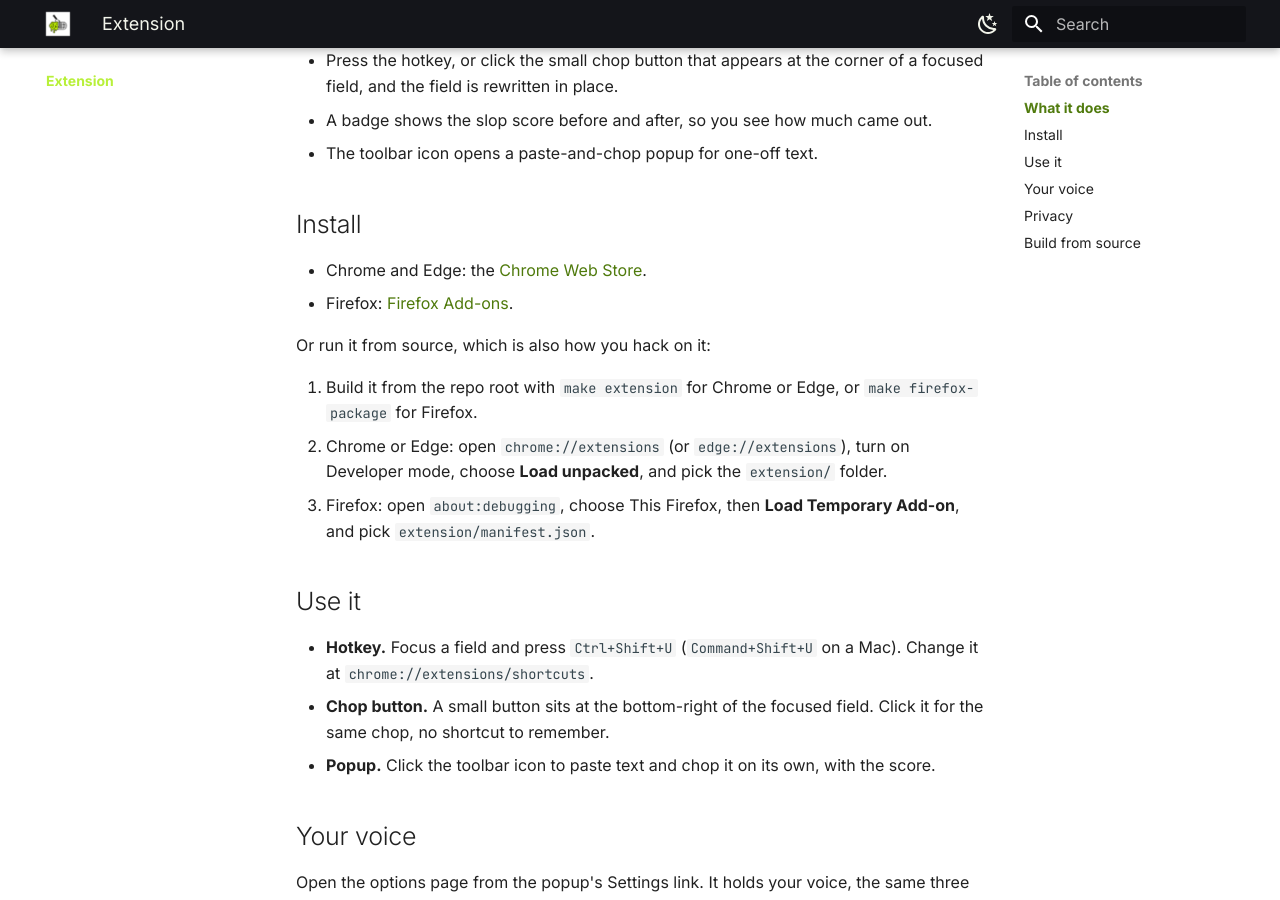
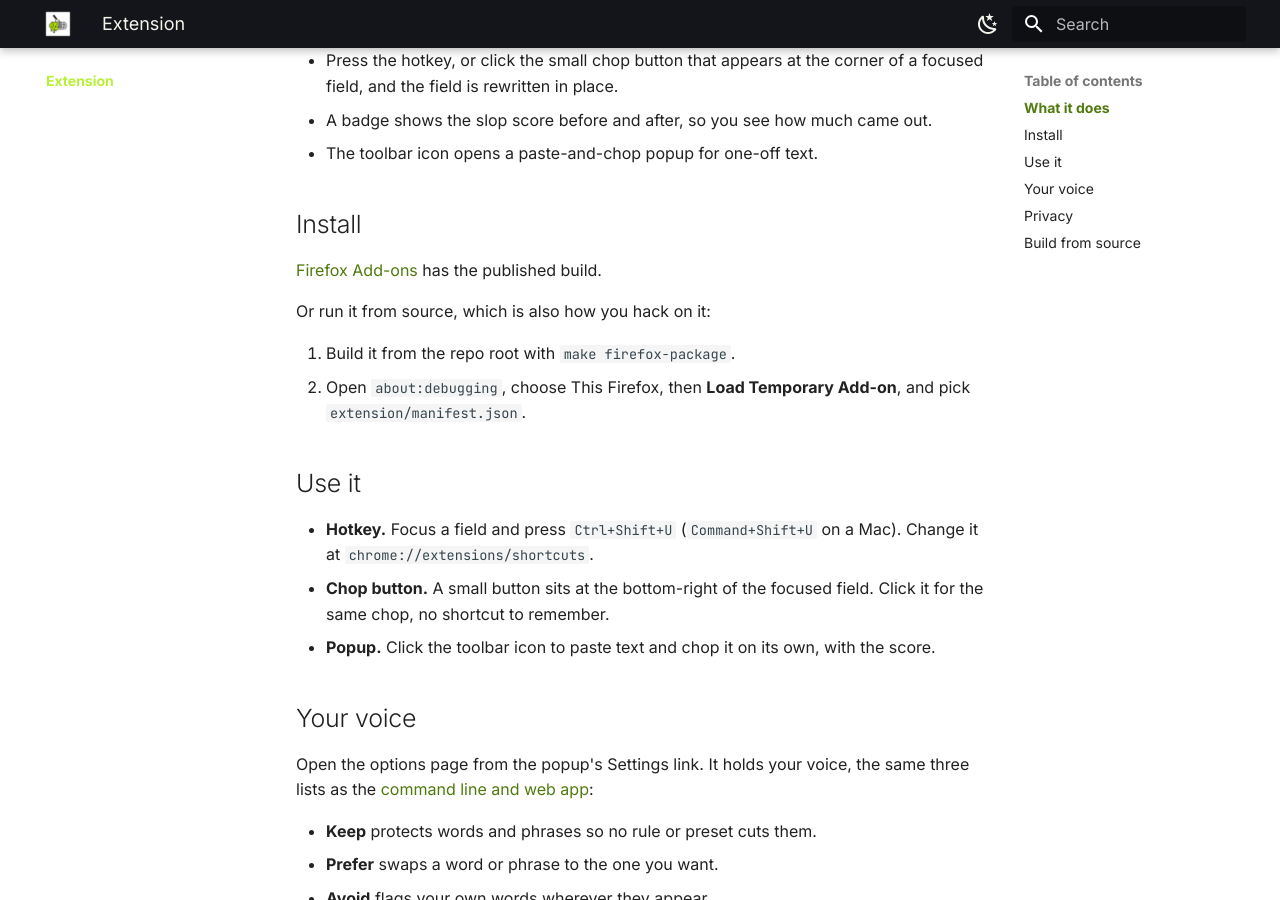
Before and after one commit to dcadolph/slop-chop, an MkDocs documentation site: the page built from docs/EXTENSION.md, in a window 1280 px wide and 900 px high, scrolled down 509 px. Built offline with MkDocs 1.6.1 and Material for MkDocs 9.7.7, drawn with Linux system fonts in a browser that asks for light colours.

Commit message:
Drop the Chrome channel and the setup it demanded

```diff
--- a/docs/EXTENSION.md
+++ b/docs/EXTENSION.md
@@ -26,18 +26,14 @@
 
 ## Install
 
-- Chrome and Edge: the
-  [Chrome Web Store](https://chromewebstore.google.com/detail/slop-chop/ganjkdjlfdmjdjbkekfjajmfhenlnpik).
-- Firefox: [Firefox Add-ons](https://addons.mozilla.org/firefox/addon/slop-chop/).
+[Firefox Add-ons](https://addons.mozilla.org/firefox/addon/slop-chop/) has the published
+build.
 
 Or run it from source, which is also how you hack on it:
 
-1. Build it from the repo root with `make extension` for Chrome or Edge, or `make
-   firefox-package` for Firefox.
-2. Chrome or Edge: open `chrome://extensions` (or `edge://extensions`), turn on Developer mode,
-   choose **Load unpacked**, and pick the `extension/` folder.
-3. Firefox: open `about:debugging`, choose This Firefox, then **Load Temporary Add-on**, and
-   pick `extension/manifest.json`.
+1. Build it from the repo root with `make firefox-package`.
+2. Open `about:debugging`, choose This Firefox, then **Load Temporary Add-on**, and pick
+   `extension/manifest.json`.
 
 ## Use it
 
```
Also changed, not shown: README.md (+1 -1 lines), docs/README.md (+1 -1 lines), 1 other file.
